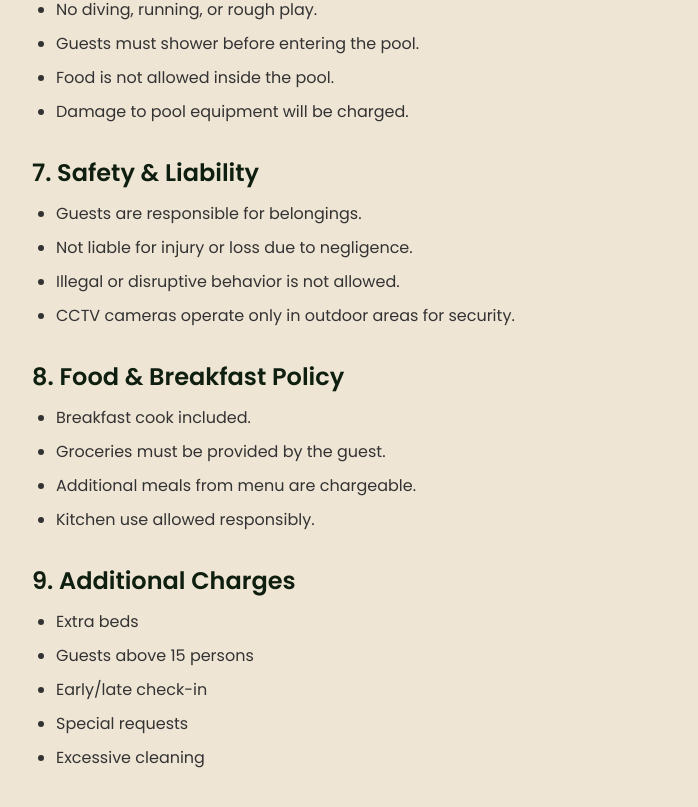
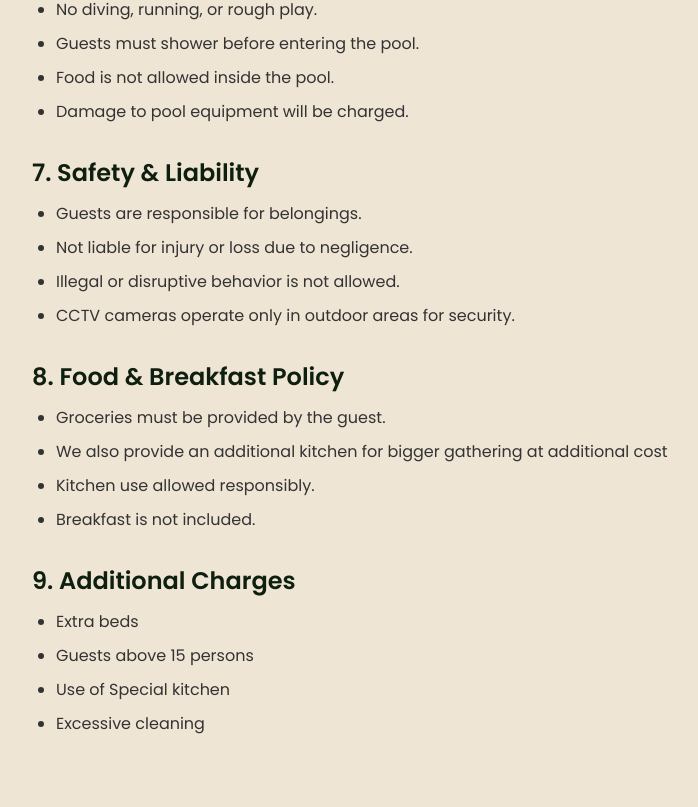
Before and after one commit to intelligencefordm-glitch/villa-anantara-web, a Next.js app: page /terms in a window 1280 px wide. Shown: the part 1457-2264 px from the top of the page, without its empty margins (184-882 px from the left). Built offline with nearby package versions, Linux system fonts and the light colour scheme.

Commit message:
Update food policy and additional charges list

```diff
--- a/app/terms/page.tsx
+++ b/app/terms/page.tsx
@@ -101,10 +101,10 @@ export default function TermsPage() {
         <section>
           <h2 className="text-2xl font-semibold text-[#0F1F0F] mb-3">8. Food & Breakfast Policy</h2>
           <ul className="list-disc ml-6 space-y-2">
-            <li>Breakfast cook included.</li>
             <li>Groceries must be provided by the guest.</li>
-            <li>Additional meals from menu are chargeable.</li>
+            <li>We also provide an additional kitchen for bigger gathering at additional cost</li>
             <li>Kitchen use allowed responsibly.</li>
+            <li>Breakfast is not included.</li>
           </ul>
         </section>
 
@@ -113,8 +113,7 @@ export default function TermsPage() {
           <ul className="list-disc ml-6 space-y-2">
             <li>Extra beds</li>
             <li>Guests above 15 persons</li>
-            <li>Early/late check-in</li>
-            <li>Special requests</li>
+            <li>Use of Special kitchen</li>
             <li>Excessive cleaning</li>
           </ul>
         </section>
```
